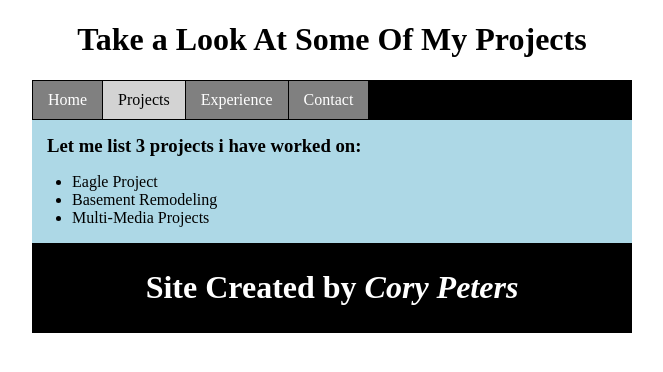
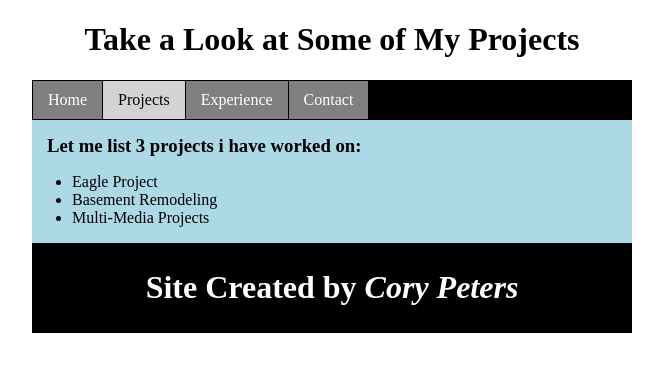
Before and after one commit to epvco/playground, a plain HTML site: page projects.html in a window 1280 px wide. Shown: the whole page, without its empty margins (308-971 px from the left). Drawn offline with Linux system fonts and the light colour scheme.

Commit message:
minor changes for typos orserueo

```diff
--- a/projects.html
+++ b/projects.html
@@ -6,7 +6,7 @@
 </head>
 <body>
   <div id="top">
-    <h1>Take a Look At Some Of My Projects<h1>
+    <h1>Take a Look at Some of My Projects<h1>
   </div>
   <div id="page-wrapper">
     <nav>
```
